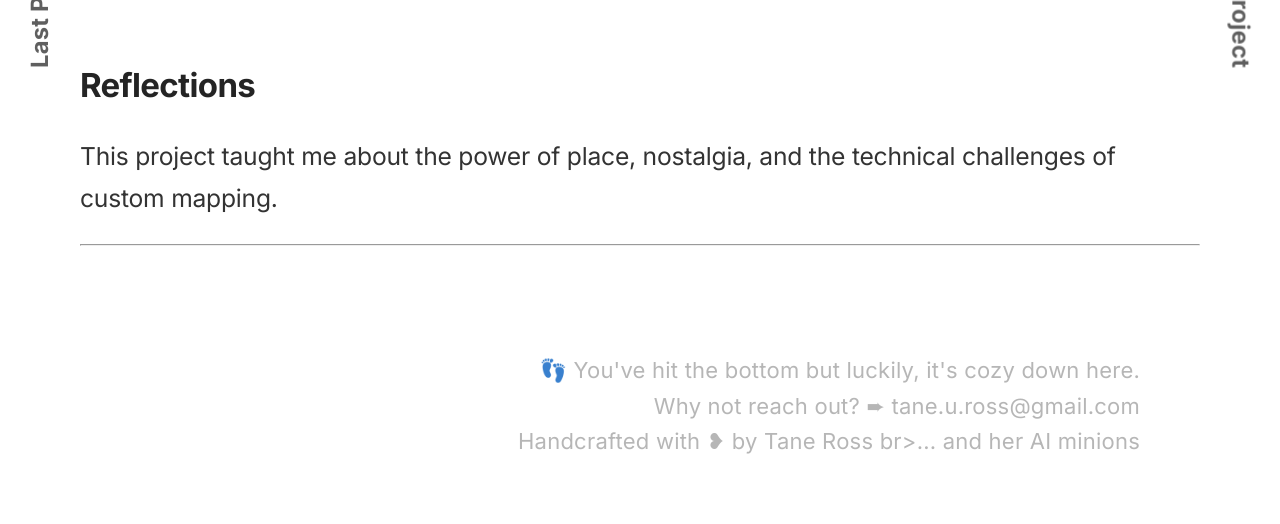
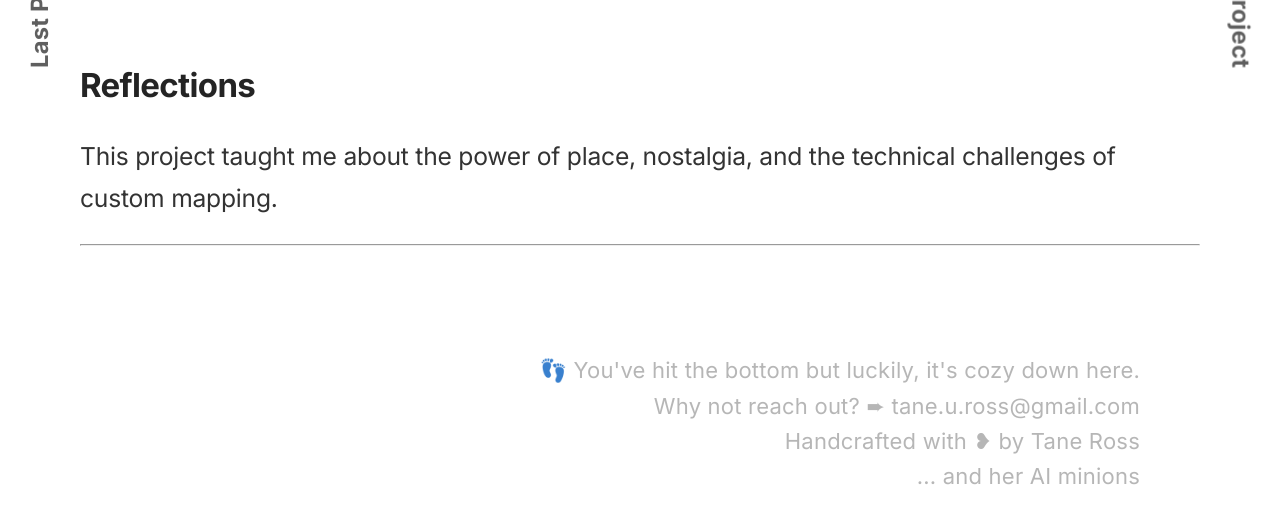
Before and after one commit to projekt2050/Portfolio, a Jekyll site: the page built from hometown.md, in a window 1280 px wide and 900 px high, scrolled down 3948 px, cut to the strip 366-890 px from the top of the window. Built offline with Jekyll 4.4.1, drawn with Linux system fonts in a browser that asks for light colours; before the commit the page ends 4813 px from its top, so only the background shows below that.

```diff
--- a/_layouts/project.html
+++ b/_layouts/project.html
@@ -59,7 +59,7 @@
     <div class="footer-content">
       <span><large>👣</large> You've hit the bottom but luckily, it's cozy down here. </br>
       Why not reach out? <large>➨</large> tane.u.ross@gmail.com </br>
-      Handcrafted with <large>❥</large> by {{ site.author.name | default: site.title }} </span>br>... and her AI minions</span>
+      Handcrafted with <large>❥</large> by {{ site.author.name | default: site.title }} </span></br>... and her AI minions</span>
     </div>
   </footer>
 
```
